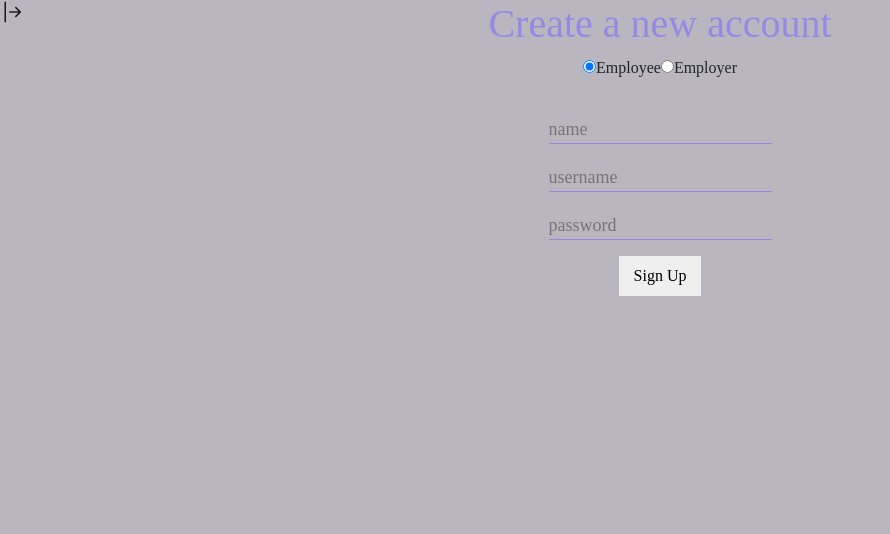
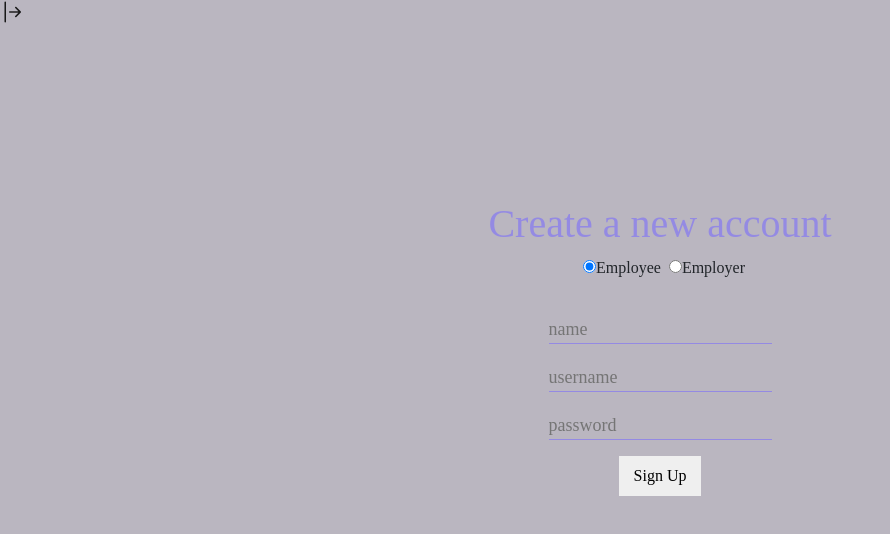
Before and after one commit to dartik24/Hyperlink, a React (Create React App) app in the folder frontend/: page /signup in a window 1280 px wide. Shown: the top 534 px of the page, without its empty margins (0-890 px from the left). Built offline with nearby package versions, Linux system fonts and the light colour scheme.

Commit message:
Style & Code consistency changes

```diff
--- a/frontend/src/components/input-form.jsx
+++ b/frontend/src/components/input-form.jsx
@@ -17,10 +17,9 @@ class InputForm extends React.Component {
 
   handleChange = (event) => {
     const {id, value} = event.target;
-    this.setState(prevState => ({
-      ...prevState,
+    this.setState({
       [id]: value
-    }));
+    });
   }
 
   // TODO: Make want to be able to emit the state to its parent component
--- a/frontend/src/pages/signup.css
+++ b/frontend/src/pages/signup.css
@@ -0,0 +1,7 @@
+.Signup {
+    padding-top: 25vh;
+}
+
+label {
+    padding-left: 8px;
+}
--- a/frontend/src/pages/signup.jsx
+++ b/frontend/src/pages/signup.jsx
@@ -8,15 +8,6 @@ class Signup extends React.Component {
     this.state = {
       selectedOption: 'employee'
     }
-  }
-
-  handleChange = (event) => {
-    const {id, value} = event.target;
-    console.log(id, value);
-    this.setState(prevState => ({
-      ...prevState,
-      [id]: value
-    }));
   }
 
   radioButtonPressed = (ev) => {
@@ -38,18 +29,16 @@ class Signup extends React.Component {
             <label>
               <input type='radio' value='employee' checked={this.state.selectedOption === 'employee'} onChange={this.radioButtonPressed}/>
               Employee
-              </label>
-              <label>
-                <input type='radio' value='employer' checked={this.state.selectedOption === 'employer'}  onChange={this.radioButtonPressed}/>
-                Employer
-              </label>
+            </label>
+            <label>
+              <input type='radio' value='employer' checked={this.state.selectedOption === 'employer'}  onChange={this.radioButtonPressed}/>
+              Employer
+            </label>
             </ul>
             <div>
               <InputForm
                 inputs={["name", "username", "password"]}
-                buttons={[
-                  {name: "Sign Up", callback: this.signupPressed }]}
-              />
+                buttons={[{name: "Sign Up", callback: this.signupPressed }]}/>
             </div>
         </div>
       );
```
Also changed, not shown: frontend/src/components/slideout.css (line endings or trailing spaces).
